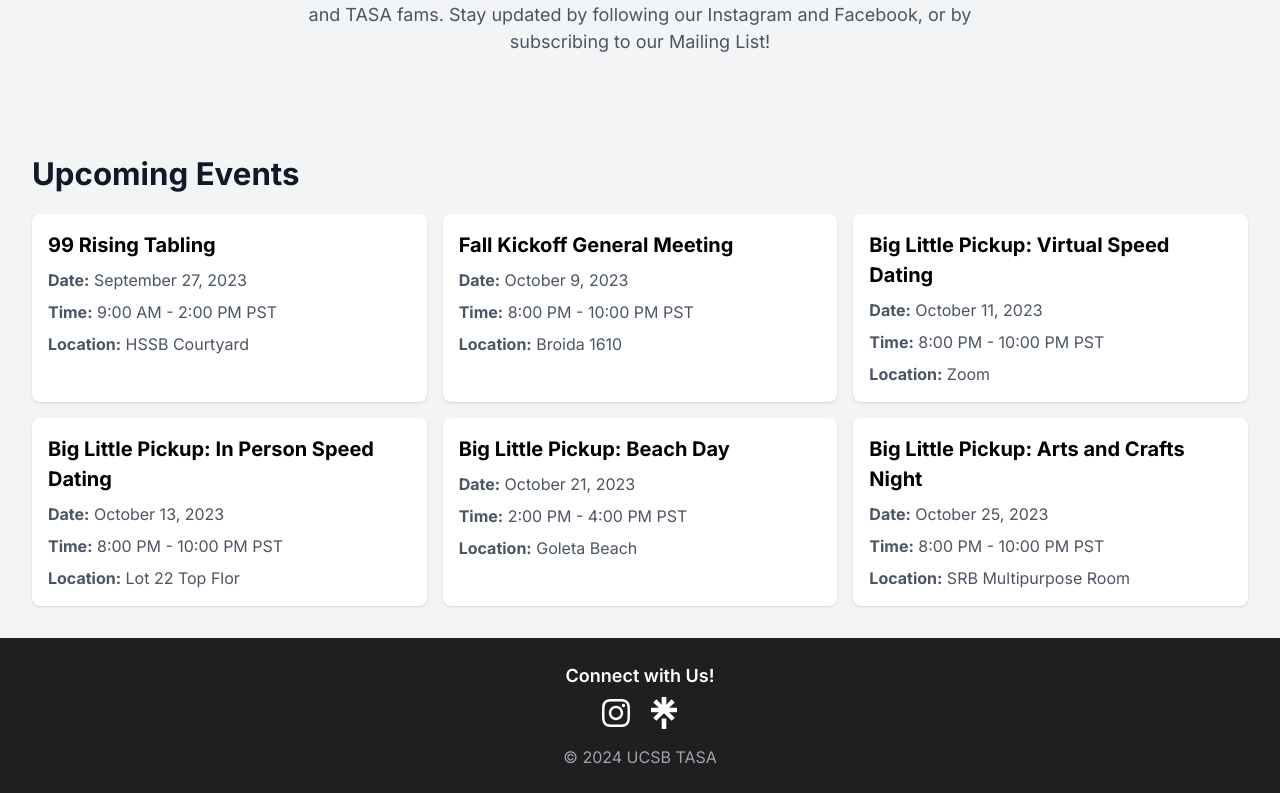
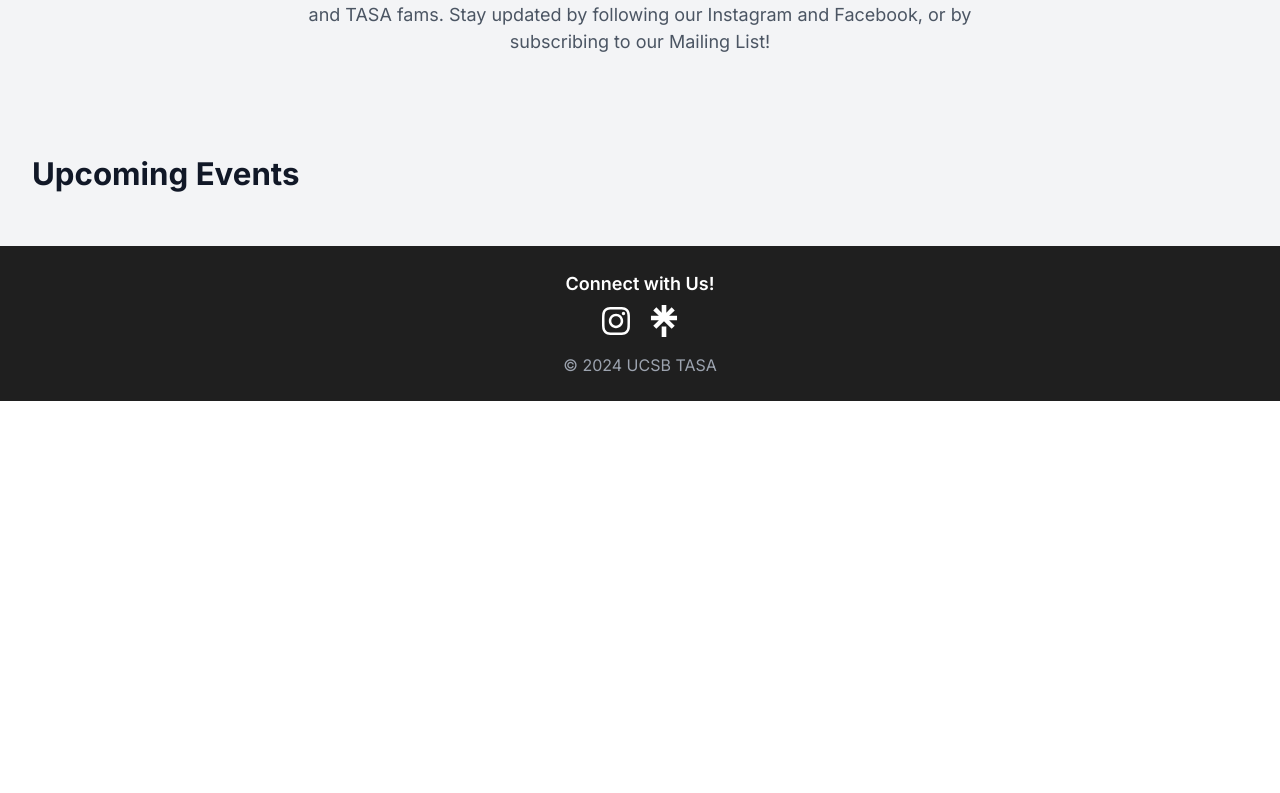
Before and after one commit to UCSBTASA/UCSBTASA.github.io, a Next.js app: page / in a window 1280 px wide. Shown: the part 1231-2024 px from the top of the page. After the commit the page ends 1632 px from the top, so only its background shows below. Built offline with nearby package versions, Linux system fonts and the light colour scheme.

Commit message:
Update Events
Auto Hide Events Past Date

```diff
--- a/app/_components/events.tsx
+++ b/app/_components/events.tsx
@@ -1,55 +1,5 @@
 import FadeInTransition from "./scroll-transition";
-
-const events = [
-  {
-    id: 1,
-    title: "99 Rising Tabling",
-    date: "2023-09-27",
-    startTime: "09:00",
-    endTime: "14:00",
-    location: "HSSB Courtyard",
-  },
-  {
-    id: 2,
-    title: "Fall Kickoff General Meeting",
-    date: "2023-10-09",
-    startTime: "20:00",
-    endTime: "22:00",
-    location: "Broida 1610",
-  },
-  {
-    id: 3,
-    title: "Big Little Pickup: Virtual Speed Dating",
-    date: "2023-10-11",
-    startTime: "20:00",
-    endTime: "22:00",
-    location: "Zoom",
-  },
-  {
-    id: 4,
-    title: "Big Little Pickup: In Person Speed Dating",
-    date: "2023-10-13",
-    startTime: "20:00",
-    endTime: "22:00",
-    location: "Lot 22 Top Flor",
-  },
-  {
-    id: 5,
-    title: "Big Little Pickup: Beach Day",
-    date: "2023-10-21",
-    startTime: "14:00",
-    endTime: "16:00",
-    location: "Goleta Beach",
-  },
-  {
-    id: 6,
-    title: "Big Little Pickup: Arts and Crafts Night",
-    date: "2023-10-25",
-    startTime: "20:00",
-    endTime: "22:00",
-    location: "SRB Multipurpose Room",
-  },
-];
+import events from "../_data/eventData";
 
 const Events = () => {
   const formatTime = (time: string) => {
@@ -71,6 +21,10 @@ const Events = () => {
     return formattedDate;
   };
 
+  const currentDate = new Date();
+  const futureDate = new Date();
+  futureDate.setDate(currentDate.getDate() - 1);
+
   return (
     <div className="bg-gray-100 py-8">
       <div className="container mx-auto px-4 sm:px-6 lg:px-8">
@@ -79,7 +33,9 @@ const Events = () => {
             Upcoming Events
           </h2>
           <div className="grid gap-4 md:grid-cols-2 lg:grid-cols-3">
-            {events.map((event) => (
+            {events
+              .filter((event) => new Date(event.date) >= futureDate) // Filter events with dates in the future
+              .map((event) => (
                 <div key={event.id} className="bg-white rounded-lg shadow p-4">
                   <h3 className="text-xl font-bold mb-2">{event.title}</h3>
                   <p className="text-gray-600 mb-2">
--- /dev/null
+++ b/app/_data/bigLittleEvents.ts
@@ -0,0 +1,34 @@
+const events = [
+    {
+      name: "Virtual Speed Dating",
+      description: "Join us for Virtual Speed Dating!",
+      date: "2023-10-11",
+      location: "Zoom",
+    },
+    {
+      name: "In Person Speed Dating",
+      description: "Come out to Lot 22 to meet your potential big/little!",
+      date: "2023-10-13",
+      location: "Lot 22 top floor",
+    },
+    {
+      name: "Boba Mixer",
+      description: "Join us for a night of boba and fun!",
+      date: "2023-10-18",
+      location: "Theater and Dance 1701",
+    },
+    {
+      name: "Beach Day",
+      description: "Come out to the beach with us for a day of sun and fun!",
+      date: "2023-10-21",
+      location: "Goleta Beach",
+    },
+    {
+      name: "Art and Game Night",
+      description:
+        "Enjoy a night of arts and crafts and games! Last chance to meet your potential big/little!",
+      date: "2023-10-25",
+      location: "TBD",
+    },
+  ];
+export default events;
--- /dev/null
+++ b/app/_data/eventData.ts
@@ -0,0 +1,52 @@
+const events = [
+  {
+    id: 1,
+    title: "99 Rising Tabling",
+    date: "2023-9-29",
+    startTime: "09:00",
+    endTime: "14:00",
+    location: "HSSB Courtyard",
+  },
+  {
+    id: 2,
+    title: "Fall Kickoff General Meeting",
+    date: "2023-10-09",
+    startTime: "20:00",
+    endTime: "22:00",
+    location: "Broida 1610",
+  },
+  {
+    id: 3,
+    title: "Big Little Pickup: Virtual Speed Dating",
+    date: "2023-10-11",
+    startTime: "20:00",
+    endTime: "22:00",
+    location: "Zoom",
+  },
+  {
+    id: 4,
+    title: "Big Little Pickup: In Person Speed Dating",
+    date: "2023-10-13",
+    startTime: "20:00",
+    endTime: "22:00",
+    location: "Lot 22 Top Flor",
+  },
+  {
+    id: 5,
+    title: "Big Little Pickup: Beach Day",
+    date: "2023-10-21",
+    startTime: "14:00",
+    endTime: "16:00",
+    location: "Goleta Beach",
+  },
+  {
+    id: 6,
+    title: "Big Little Pickup: Arts and Crafts Night",
+    date: "2023-10-25",
+    startTime: "20:00",
+    endTime: "22:00",
+    location: "SRB Multipurpose Room",
+  },
+];
+
+export default events;
--- a/app/programs/big-little/page.tsx
+++ b/app/programs/big-little/page.tsx
@@ -6,42 +6,9 @@ import Link from "next/link";
 import Image from "next/image";
 import Footer from "@/app/_components/footer";
 import ScrollTransition from "@/app/_components/scroll-transition";
+import events from "@/app/_data/bigLittleEvents";
 
 const BigLittle = () => {
-  const events = [
-    {
-      name: "Virtual Speed Dating",
-      description: "Join us for Virtual Speed Dating!",
-      date: "2023-08-25",
-      location: "Zoom",
-    },
-    {
-      name: "In Person Speed Dating",
-      description: "Come out to Lot 22 to meet your potential big/little!",
-      date: "2023-09-10",
-      location: "Lot 22 top floor",
-    },
-    {
-      name: "Boba Mixer",
-      description: "Join us for a night of boba and fun!",
-      date: "2023-10-05",
-      location: "TBD",
-    },
-    {
-      name: "Beach Day",
-      description: "Come out to the beach with us for a day of sun and fun!",
-      date: "2023-11-20",
-      location: "TBD",
-    },
-    {
-      name: "Art and Game Night",
-      description:
-        "Enjoy a night of arts and crafts and games! Last chance to meet your potential big/little!",
-      date: "2023-12-15",
-      location: "TBD",
-    },
-  ];
-
   const pickupPhotos = [
     {
       src: "/programs/pickup_1.JPG",
```
Lines whose indentation alone changed are shown as unchanged.
